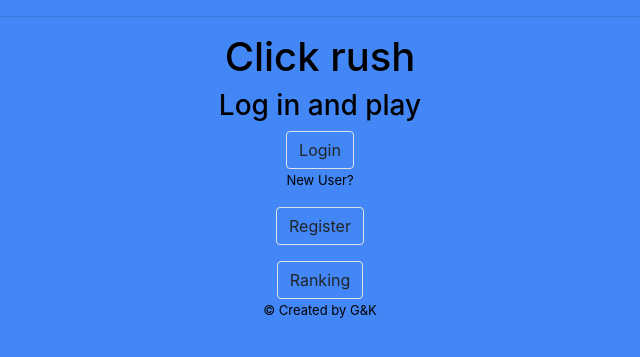
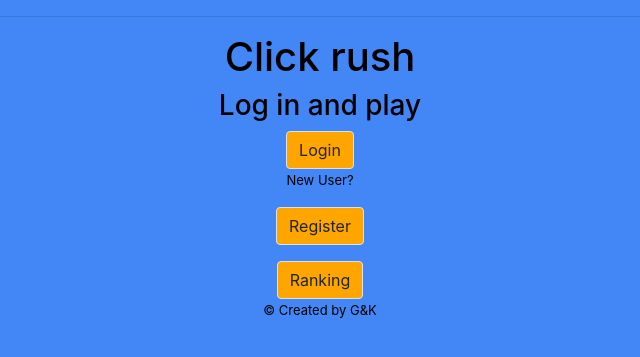
Before and after one commit to grzetzp/jnp3-game, a Flask app: page / in a window 1280 px wide. Shown: the top 357 px of the page, without its empty margins (320-960 px from the left). Run offline with Flask 2, Linux system fonts and the light colour scheme; some libraries are stand-ins or nearby versions.

Commit message:
aesthetics

```diff
--- a/static/style.css
+++ b/static/style.css
@@ -3,6 +3,10 @@ body {
     color: black;
     font-size: 13px;
     background-color: #4287f5
+}
+
+.btn {
+    background-color:  orange;
 }
 
 .navbar-production {
```
Also changed, not shown: templates/game.html (+8 -8 lines).
